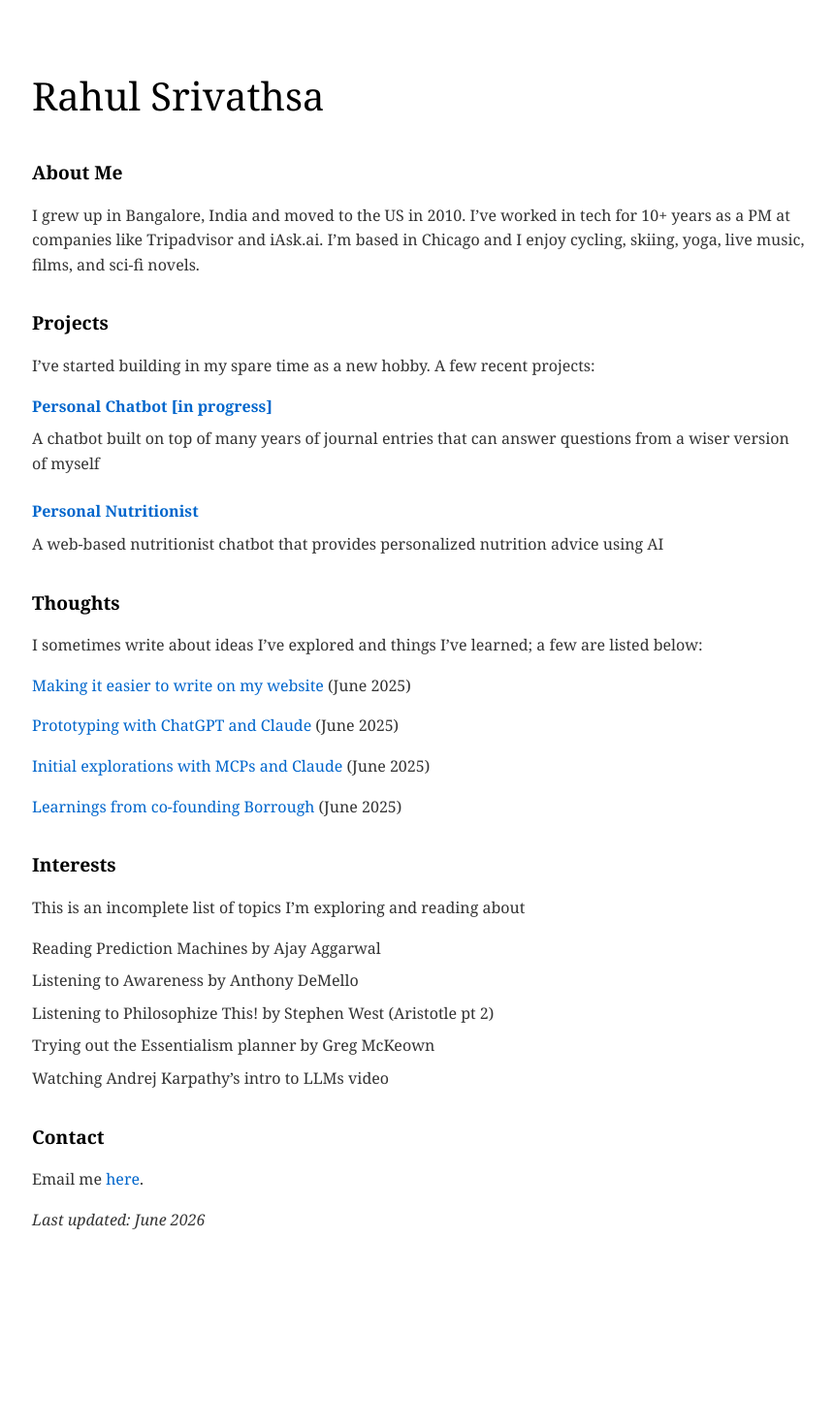
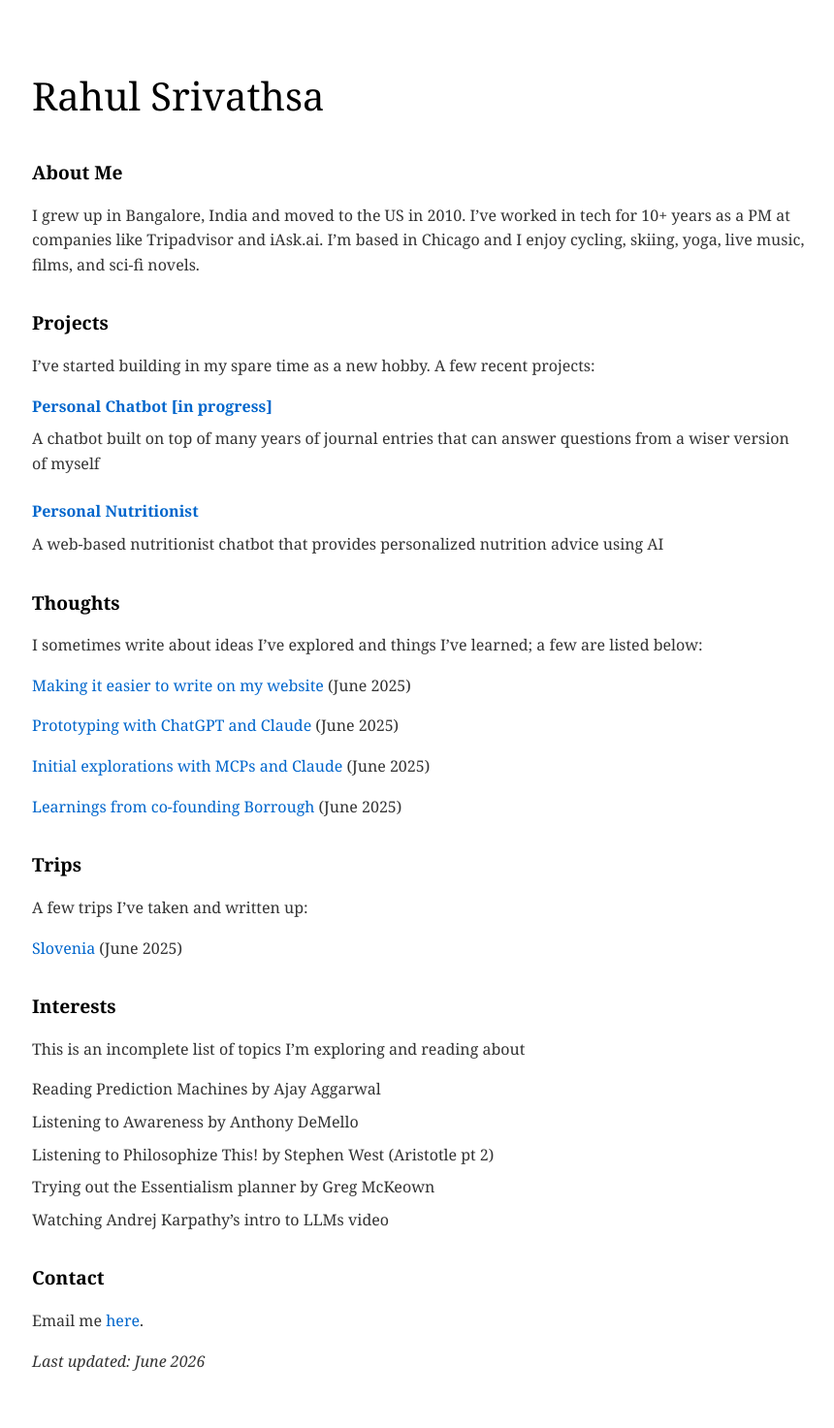
Before and after one commit to rahulsrivathsa/rahulsrivathsa-website, a Jekyll site: the page built from index.md, in a window 1280 px wide. Shown: the whole page at 97% size, without its empty margins (207-1067 px from the left). Built offline with Jekyll 4.4.1, drawn with Linux system fonts in a browser that asks for light colours; before the commit the page ends 1327 px from its top, so only the background shows below that.

Commit message:
Add Trips section to homepage
Inserts a new Trips list between Thoughts and Interests, mirroring the Thoughts treatment: dated links sorted newest first. Wrapped in {% if trips.size > 0 %} so it stays hidden if the collection is ever emptied.

Co-Authored-By: Claude Opus 4.7 (1M context) <noreply@anthropic.com>

```diff
--- a/index.md
+++ b/index.md
@@ -31,6 +31,17 @@ I sometimes write about ideas I've explored and things I've learned; a few are l
 {% endfor %}
 {% endif %}
 
+{% assign trips = site.trips | sort: 'date' | reverse %}
+{% if trips.size > 0 %}
+## Trips
+
+A few trips I've taken and written up:
+
+{% for trip in trips %}
+- [{{ trip.title }}]({{ trip.url }}) ({{ trip.date | date: "%B %Y" }})
+{% endfor %}
+{% endif %}
+
 ## Interests
 
 This is an incomplete list of topics I'm exploring and reading about
```
